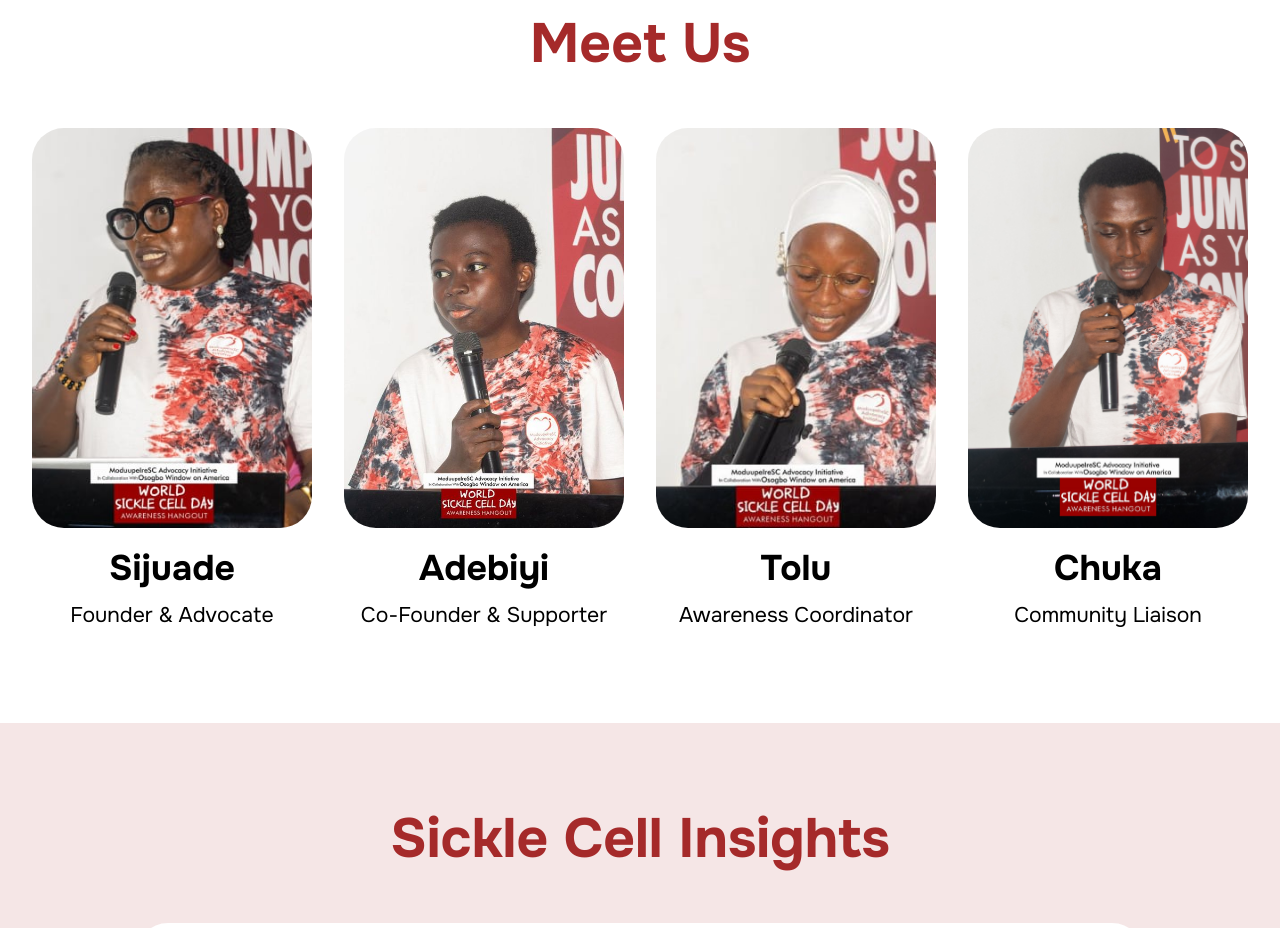
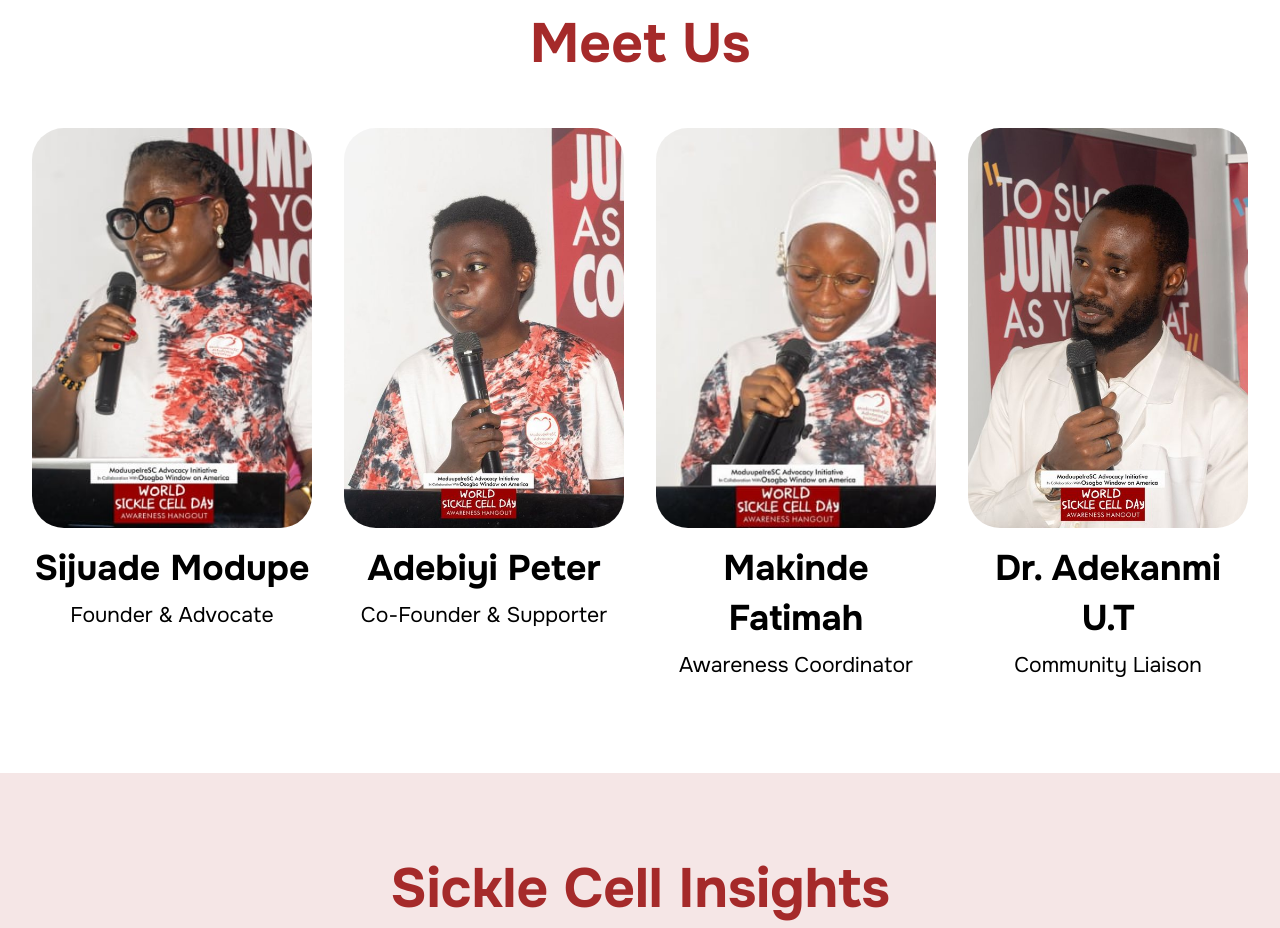
Before and after one commit to 91web/moduupeirescadvocacyinitiative, a plain HTML site: page index.html in a window 1280 px wide. Shown: the part 6760-7688 px from the top of the page. Drawn offline with Linux system fonts and the light colour scheme; a script that the page names is missing; files whose address does not match are found by name.

Commit message:
Updated with corrections

```diff
--- a/index.html
+++ b/index.html
@@ -579,7 +579,7 @@
                         </div>
                         <div class="item-content align-left">
                             <h5 class="item-title mbr-fonts-style display-5">
-                                <strong>Sijuade</strong>
+                                <strong>Sijuade Modupe</strong>
                             </h5>
                             <h6 class="item-subtitle mbr-fonts-style mb-3 display-7">Founder &amp; Advocate</h6>
 
@@ -594,7 +594,7 @@
                         </div>
                         <div class="item-content align-left">
                             <h5 class="item-title mbr-fonts-style display-5">
-                                <strong>Adebiyi</strong>
+                                <strong>Adebiyi Peter</strong>
                             </h5>
                             <h6 class="item-subtitle mbr-fonts-style mb-3 display-7">Co-Founder &amp; Supporter</h6>
 
@@ -609,7 +609,7 @@
                         </div>
                         <div class="item-content align-left">
                             <h5 class="item-title mbr-fonts-style display-5">
-                                <strong>Tolu</strong>
+                                <strong>Makinde Fatimah</strong>
                             </h5>
                             <h6 class="item-subtitle mbr-fonts-style mb-3 display-7">Awareness Coordinator</h6>
 
@@ -620,11 +620,11 @@
                 <div class="item features-image col-12 col-md-6 col-lg-3">
                     <div class="item-wrapper">
                         <div class="item-img mb-3">
-                            <img src="assets/images/m11.jpeg" alt="Moduupeire" title="" data-slide-to="3" data-bs-slide-to="3">
+                            <img src="assets/images/m111.jpeg" alt="Moduupeire" title="" data-slide-to="3" data-bs-slide-to="3">
                         </div>
                         <div class="item-content align-left">
                             <h5 class="item-title mbr-fonts-style display-5">
-                                <strong>Chuka</strong>
+                                <strong>Dr. Adekanmi U.T</strong>
                             </h5>
                             <h6 class="item-subtitle mbr-fonts-style mb-3 display-7">Community Liaison</h6>
 
```
Also changed, not shown: assets/images/m111.jpeg (added).
